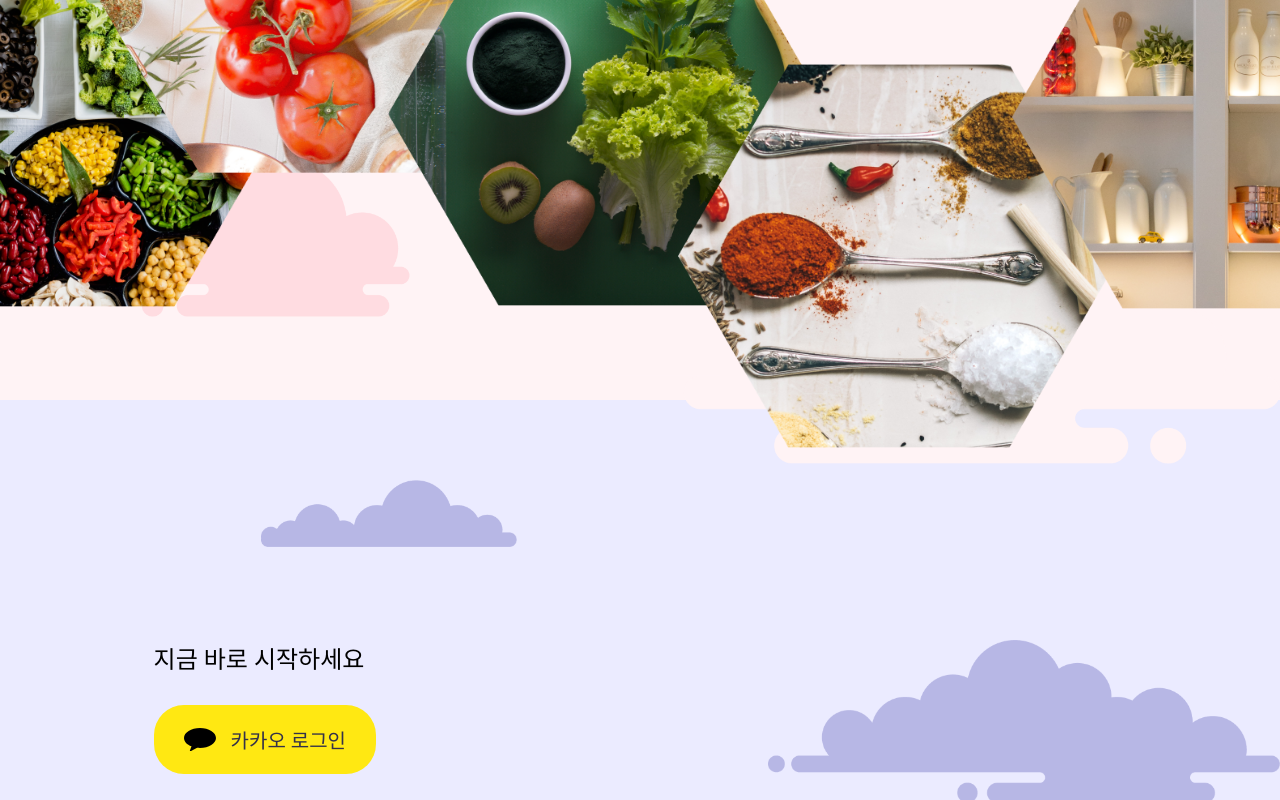
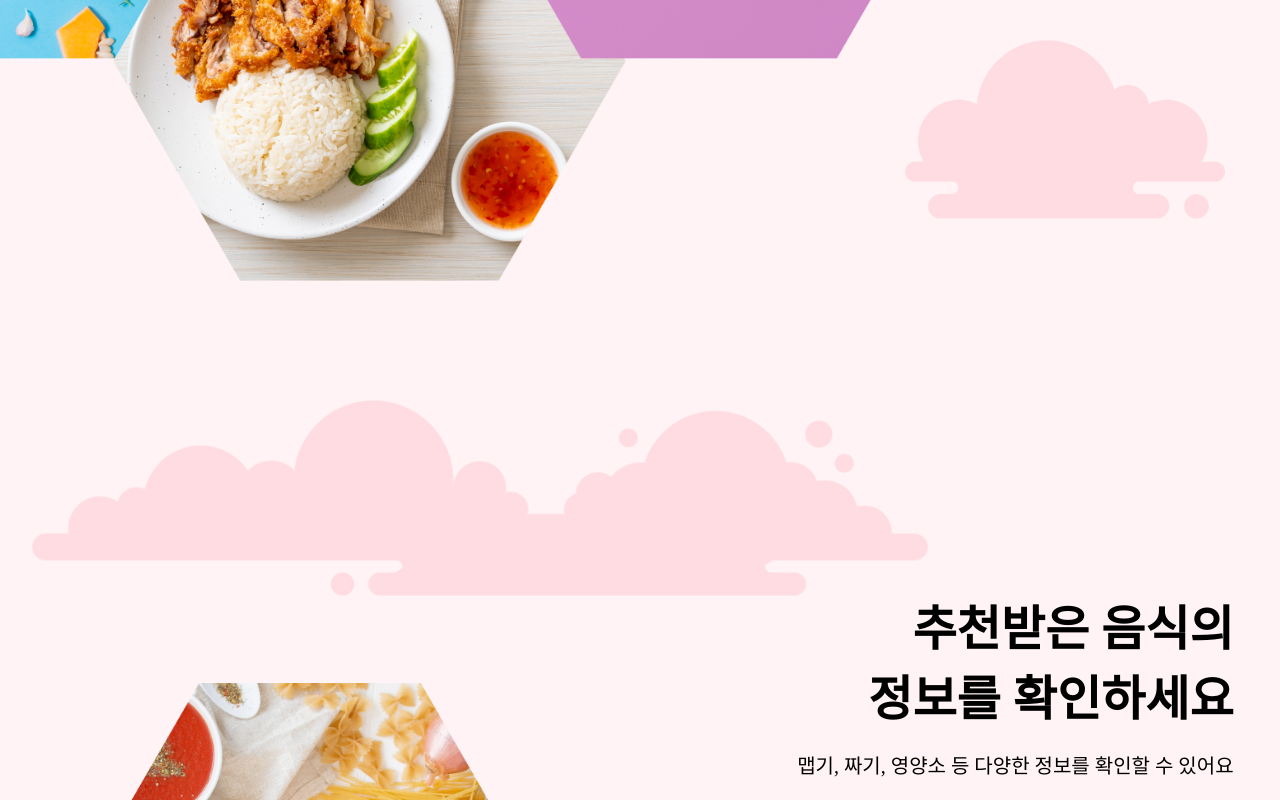
Before and after one commit to H0Kyun/favoreat, a Next.js app in the folder frontend/: page /guide in a window 1280 px wide. Shown: the part 2000-2800 px from the top of the page. Built offline with nearby package versions, Linux system fonts and the light colour scheme.

Commit message:
feat: test

```diff
--- a/frontend/action/hooks/useScrollMoveDown.ts
+++ b/frontend/action/hooks/useScrollMoveDown.ts
@@ -1,4 +1,4 @@
-import React, { memo, useCallback, useEffect, useRef } from "react";
+import { useCallback, useEffect, useRef } from "react";
 
 export default function useScrollMoveDown(duration = 1, delay = 0) {
   const dom = useRef() as any;
--- a/frontend/present/layout/Guide/FunctionLayout.tsx
+++ b/frontend/present/layout/Guide/FunctionLayout.tsx
@@ -18,17 +18,32 @@ export default function FunctionLayout() {
   const foodArr = [Food1, Food2, Food3, Food4, Food5];
 
   const imgArr = foodArr.map((elem, idx) => {
-    const scrollAnimation = useScrollMoveDown(1, idx)
+    const scrollAnimation = useScrollMoveDown(1, idx);
     return (
-      <Image className="SampleImg" src={elem} key={idx} alt="SampleImage" {...scrollAnimation}  />
+      <Image
+        className="SampleImg"
+        src={elem}
+        key={idx}
+        alt="SampleImage"
+        {...scrollAnimation}
+      />
     );
   });
 
   return (
     <style.Container className="Pink">
-      <style.FunctionImg>
-        {imgArr}
-      </style.FunctionImg>
+      {/* 텍스트 */}
+      <style.SampleTest className="Function">
+        <h1>
+          추천받은 음식의
+          <br />
+          정보를 확인하세요
+        </h1>
+        <p>맵기, 짜기, 영양소 등 다양한 정보를 확인할 수 있어요</p>
+      </style.SampleTest>
+
+      {/* 이미지 */}
+      <style.FunctionImg>{imgArr}</style.FunctionImg>
 
       {/* 구름 */}
       <style.Cloud>
--- a/frontend/present/layout/Guide/Guide.style.tsx
+++ b/frontend/present/layout/Guide/Guide.style.tsx
@@ -71,9 +71,10 @@ export const Bottom = styled.div`
 export const SampleImg = styled.div`
   & img.SampleImg {
     width: auto;
-    height: 54%;
+    height: 37%;
     position: absolute;
     z-index: 6;
+    top: 5%;
 
     &:nth-child(1) {
       top: 34.56%;
@@ -100,7 +101,7 @@ export const SampleImg = styled.div`
 export const FunctionImg = styled.div`
   & img.SampleImg {
     width: auto;
-    height: 48%;
+    height: 32%;
     position: absolute;
     z-index: 6;
 
@@ -181,7 +182,7 @@ export const Cloud = styled.div`
       &:nth-child(1) {
         width: 70%;
         left: 2.48%;
-        top: 20%;
+        top: 0;
       }
 
       &:nth-child(2) {
@@ -359,10 +360,35 @@ export const Cloud = styled.div`
   }
 `;
 
+export const SampleTest = styled.div`
+  position: absolute;
+  z-index: 60;
+
+  &.Suggest {
+    left: 3%;
+    top: 13%;
+  }
+
+  &.Function {
+    text-align: right;
+    right: 3.63%;
+    top: 15.8%;
+  }
+
+  & > h1 {
+    font-size: 3rem;
+    margin: 0;
+  }
+
+  & > p {
+    font-size: 20px;
+  }
+`;
+
 export const Container = styled.div`
   position: relative;
   width: 100%;
-  height: 100vh;
+  height: 150vh;
 
   &.Violet {
     background-color: ${theme.colors.background.violet};
@@ -370,6 +396,11 @@ export const Container = styled.div`
 
   &.Pink {
     background-color: ${theme.colors.background.pink};
+
+    &.Suggest {
+      padding-top: 20rem;
+      height: calc(150vh - 20rem);
+    }
   }
 
   & img.EndPoint {
--- a/frontend/present/layout/Guide/SuggestLayout.tsx
+++ b/frontend/present/layout/Guide/SuggestLayout.tsx
@@ -15,17 +15,28 @@ export default function SuggestLayout() {
   const foodArr = [Food1, Food2, Food3, Food4];
 
   const imgArr = foodArr.map((elem, idx) => {
-    const scrollAnimation = useScrollMoveDown(1, 3-idx)
+    const scrollAnimation = useScrollMoveDown(1, 3 - idx);
     return (
-      <Image className="SampleImg" src={elem} key={idx} alt="SampleImage" {...scrollAnimation}  />
+      <Image
+        className="SampleImg"
+        src={elem}
+        key={idx}
+        alt="SampleImage"
+        {...scrollAnimation}
+      />
     );
   });
 
   return (
-    <style.Container className="Pink">
-      <style.SampleImg>
-        {imgArr}
-      </style.SampleImg>
+    <style.Container className="Pink Suggest">
+      {/* 텍스트 */}
+      <style.SampleTest className="Suggest">
+        <h1>오늘의 음식을<br />추천받아보세요</h1>
+        <p>당신의 입맛에 맞는 음식을 추천해드려요</p>
+      </style.SampleTest>
+
+      {/* 이미지 */}
+      <style.SampleImg>{imgArr}</style.SampleImg>
 
       {/* 구름 */}
       <style.Cloud>
```
Also changed, not shown: 1 other file (tests, documents, lock files or other folders).
